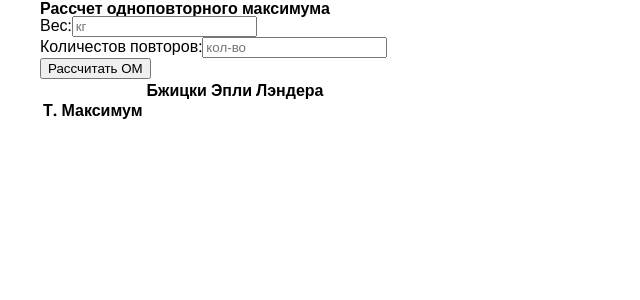
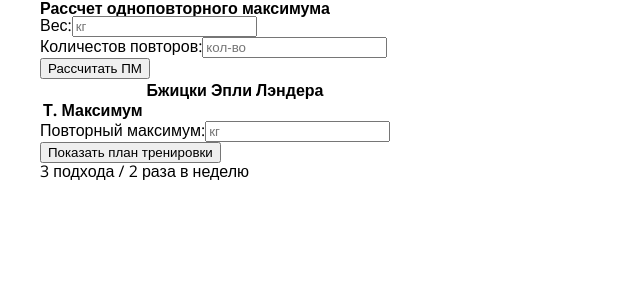
Before and after one commit to Zelelo622/bench-press-training, a React (Create React App) app: page / in a window 1280 px wide. Shown: the top 300 px of the page, without its empty margins (0-640 px from the left). Built offline with nearby package versions, Linux system fonts and the light colour scheme.

Commit message:
вывод тренировочного процесса

```diff
--- a/src/components/CalculateMax.js
+++ b/src/components/CalculateMax.js
@@ -56,7 +56,7 @@ const CalculateMax = ({ weight, reps, setWeight, setReps }) => {
               />
             </div>
             <button className="calcMax__btn" onClick={calculateMaxes}>
-              Рассчитать ОМ
+              Рассчитать ПМ
             </button>
           </form>
 
--- a/src/components/CalculateTraining.js
+++ b/src/components/CalculateTraining.js
@@ -1,9 +1,59 @@
-import React from 'react'
+import React, { useState } from "react";
+import CalculateTrainingWeek from "./CalculateTrainingWeek";
+import { percentages } from "../utils/data";
 
-const CalculateTraining = () => {
+const CalculateTraining = ({ max, setMax }) => {
+  const [trainingWeights, setTrainingWeights] = useState([]);
+
+  const calculateTraining = (e) => {
+    e.preventDefault();
+
+    const trainingWeights = percentages.map((percentage) => {
+      return (max * percentage) / 100;
+    });
+
+    setTrainingWeights(trainingWeights);
+  };
+
   return (
-    <div>CalculateTraining</div>
-  )
-}
+    <section className="calcTrain">
+      <div className="container">
+        <div className="calcTrain__inner">
+          <form className="calcTrain__form" onSubmit={calculateTraining}>
+            <div className="calcTrain__form-wrap">
+              <label className="calcTrain__label" htmlFor="weight">
+                Повторный максимум:
+              </label>
+              <input
+                className="calcTrain__input"
+                id="weight"
+                value={max}
+                onChange={(e) => {
+                  setMax(e.target.value);
+                }}
+                placeholder="кг"
+              />
+            </div>
+            <button className="calcTrain__btn" onClick={calculateTraining}>
+              Показать план тренировки
+            </button>
+          </form>
 
-export default CalculateTraining
+          <p>3 подхода / 2 раза в неделю</p>
+          {trainingWeights.length > 0 && (
+            <div className="calcTrain__list">
+              {trainingWeights.map((trainingWeights, index) => (
+                <CalculateTrainingWeek
+                  trainingWeights={trainingWeights}
+                  index={index}
+                />
+              ))}
+            </div>
+          )}
+        </div>
+      </div>
+    </section>
+  );
+};
+
+export default CalculateTraining;
--- /dev/null
+++ b/src/components/CalculateTrainingWeek.js
@@ -0,0 +1,15 @@
+import React from "react";
+import { percentages, repetitions } from "../utils/data";
+
+const CalculateTrainingWeek = ({ trainingWeights, index }) => {
+  return (
+    <div key={index} className="calcTrain__item">
+      <p>Неделя: {index + 1}</p>
+      <p>Вес: {trainingWeights} кг</p>
+      <p>Процент от ПМ: {percentages[index]}%</p>
+      <p>Количество повторений: {repetitions[index]}</p>
+    </div>
+  );
+};
+
+export default CalculateTrainingWeek;
--- a/src/pages/HomePage.js
+++ b/src/pages/HomePage.js
@@ -1,5 +1,6 @@
 import React, { useEffect, useState } from "react";
 import CalculateMax from "../components/CalculateMax";
+import CalculateTraining from "../components/CalculateTraining";
 
 const HomePage = () => {
   const [weight, setWeight] = useState(() => {
@@ -17,8 +18,6 @@ const HomePage = () => {
     return storedData ? JSON.parse(storedData).max : "";
   });
 
-  const [trainingWeights, setTrainingWeights] = useState([]);
-
   useEffect(() => {
     const data = { weight, reps, max };
     localStorage.setItem("trainingData", JSON.stringify(data));
@@ -27,6 +26,7 @@ const HomePage = () => {
   return (
     <main className="main">
       <CalculateMax weight={weight} reps={reps} setWeight={setWeight} setReps={setReps} />
+      <CalculateTraining max={max} setMax={setMax} />
     </main>
   );
 };
--- /dev/null
+++ b/src/utils/data.js
@@ -0,0 +1,5 @@
+export const percentages = [
+  75, 78, 82, 85, 88, 92, 95, 98, 82, 85, 88, 92, 95, 98, 102, 105,
+];
+
+export const repetitions = [5, 5, 5, 5, 3, 3, 2, 2, 5, 5, 5, 5, 3, 3, 2, 2];
```
